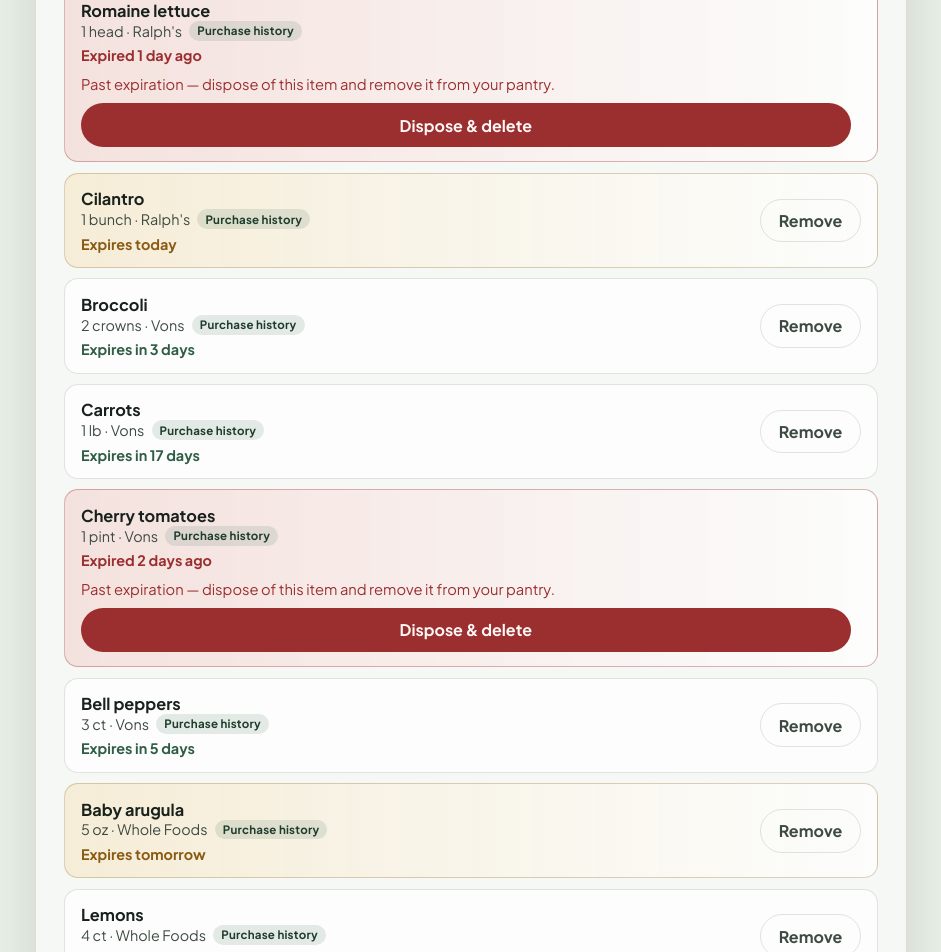
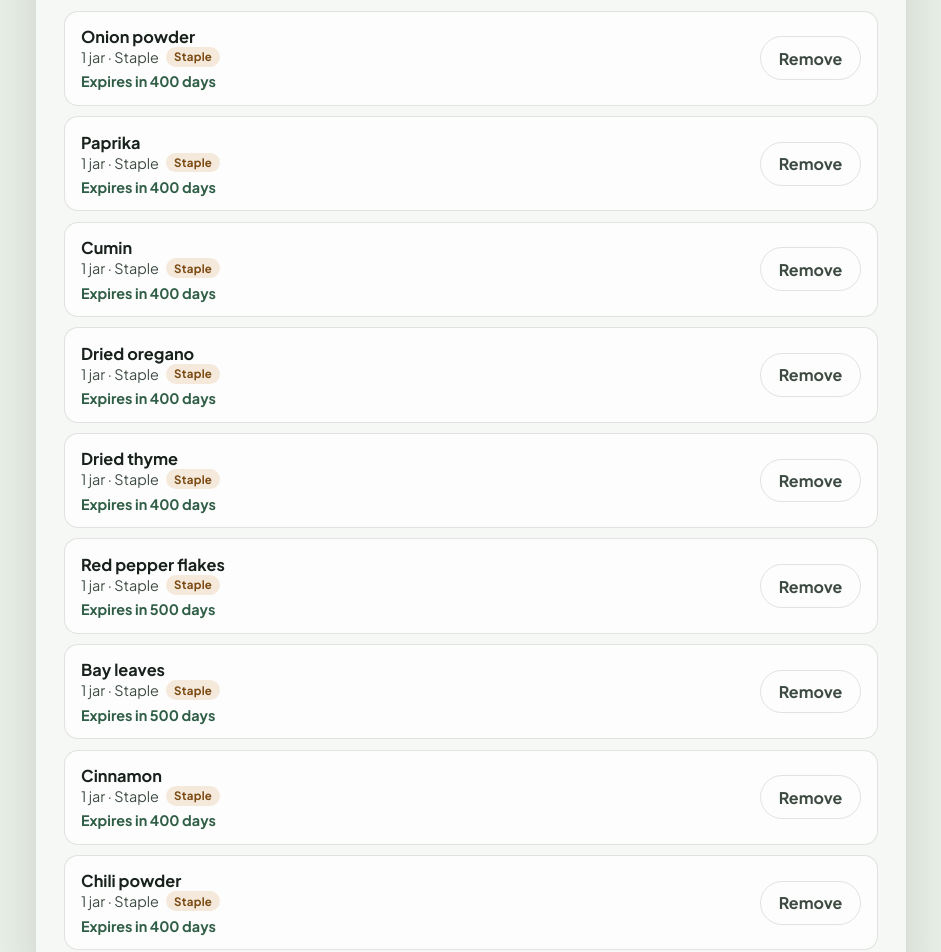
Before and after one commit to mikelee1991-del/Cook, a React (Vite) app: page / in a window 1280 px wide. Shown: the part 1560-2512 px from the top of the page, without its empty margins (169-1110 px from the left). Built offline with nearby package versions, Linux system fonts and the light colour scheme.

Commit message:
Remove guessed purchase history; seed only basic spices
Pantry no longer invents Ralph's/Vons/Whole Foods items. Initial
inventory is spices only, with a bumped localStorage key so old fake
data is not reused.

Co-authored-by: mikelee1991-del <mikelee1991-del@users.noreply.github.com>

```diff
--- a/src/App.tsx
+++ b/src/App.tsx
@@ -109,8 +109,8 @@ export default function App() {
 
       <footer className="footer">
         <p>
-          Pantry and saves persist in this browser. Purchase-history and NYT saved recipes are
-          starter seeds until live exports are connected.
+          Pantry and saves persist in this browser. Only basic spices are auto-loaded — store
+          purchase history is never invented.
         </p>
       </footer>
     </div>
--- a/src/data/pantrySeed.ts
+++ b/src/data/pantrySeed.ts
@@ -1,61 +1,48 @@
 import type { CatalogItem, PantryItem } from '../types';
 
-/** Common grocery items for search / add (multi-store). */
+/** Catalog for search-when-adding only — never auto-added to the pantry. */
 export const groceryCatalog: CatalogItem[] = [
-  { name: 'Chicken thighs', store: "Ralph's", section: 'refrigerated', defaultDaysToExpire: 4 },
-  { name: 'Chicken breast', store: 'Vons', section: 'refrigerated', defaultDaysToExpire: 3 },
-  { name: 'Ground turkey', store: "Ralph's", section: 'refrigerated', defaultDaysToExpire: 2 },
-  { name: 'Salmon fillet', store: 'Whole Foods', section: 'refrigerated', defaultDaysToExpire: 2 },
-  { name: 'Eggs', store: "Ralph's", section: 'refrigerated', defaultDaysToExpire: 21 },
-  { name: 'Whole milk', store: 'Vons', section: 'refrigerated', defaultDaysToExpire: 10 },
-  { name: 'Greek yogurt', store: 'Whole Foods', section: 'refrigerated', defaultDaysToExpire: 14 },
-  { name: 'Butter', store: "Ralph's", section: 'refrigerated', defaultDaysToExpire: 45 },
-  { name: 'Cheddar cheese', store: 'Vons', section: 'refrigerated', defaultDaysToExpire: 28 },
-  { name: 'Parmesan', store: 'Whole Foods', section: 'refrigerated', defaultDaysToExpire: 60 },
-  { name: 'Heavy cream', store: "Ralph's", section: 'refrigerated', defaultDaysToExpire: 14 },
-  { name: 'Tofu firm', store: 'Whole Foods', section: 'refrigerated', defaultDaysToExpire: 10 },
-  { name: 'Bacon', store: "Ralph's", section: 'refrigerated', defaultDaysToExpire: 7 },
-  { name: 'Italian sausage', store: 'Vons', section: 'refrigerated', defaultDaysToExpire: 4 },
-  { name: 'Spinach', store: 'Whole Foods', section: 'fresh', defaultDaysToExpire: 5 },
-  { name: 'Baby arugula', store: 'Whole Foods', section: 'fresh', defaultDaysToExpire: 4 },
-  { name: 'Romaine lettuce', store: "Ralph's", section: 'fresh', defaultDaysToExpire: 6 },
-  { name: 'Broccoli', store: 'Vons', section: 'fresh', defaultDaysToExpire: 7 },
-  { name: 'Cauliflower', store: "Ralph's", section: 'fresh', defaultDaysToExpire: 8 },
-  { name: 'Carrots', store: 'Vons', section: 'fresh', defaultDaysToExpire: 21 },
-  { name: 'Celery', store: "Ralph's", section: 'fresh', defaultDaysToExpire: 10 },
-  { name: 'Yellow onion', store: "Ralph's", section: 'fresh', defaultDaysToExpire: 30 },
-  { name: 'Garlic', store: 'Vons', section: 'fresh', defaultDaysToExpire: 30 },
-  { name: 'Ginger', store: 'Whole Foods', section: 'fresh', defaultDaysToExpire: 14 },
-  { name: 'Lemons', store: 'Whole Foods', section: 'fresh', defaultDaysToExpire: 14 },
-  { name: 'Limes', store: "Ralph's", section: 'fresh', defaultDaysToExpire: 14 },
-  { name: 'Avocados', store: 'Whole Foods', section: 'fresh', defaultDaysToExpire: 5 },
-  { name: 'Cherry tomatoes', store: 'Vons', section: 'fresh', defaultDaysToExpire: 7 },
-  { name: 'Roma tomatoes', store: "Ralph's", section: 'fresh', defaultDaysToExpire: 8 },
-  { name: 'Bell peppers', store: 'Vons', section: 'fresh', defaultDaysToExpire: 8 },
-  { name: 'Zucchini', store: 'Whole Foods', section: 'fresh', defaultDaysToExpire: 6 },
-  { name: 'Russet potatoes', store: "Ralph's", section: 'fresh', defaultDaysToExpire: 21 },
-  { name: 'Sweet potatoes', store: 'Vons', section: 'fresh', defaultDaysToExpire: 21 },
-  { name: 'Fresh basil', store: 'Whole Foods', section: 'fresh', defaultDaysToExpire: 5 },
-  { name: 'Cilantro', store: "Ralph's", section: 'fresh', defaultDaysToExpire: 5 },
-  { name: 'Parsley', store: 'Vons', section: 'fresh', defaultDaysToExpire: 6 },
-  { name: 'Mushrooms', store: 'Whole Foods', section: 'fresh', defaultDaysToExpire: 5 },
-  { name: 'Green beans', store: "Ralph's", section: 'fresh', defaultDaysToExpire: 6 },
-  { name: 'Frozen peas', store: 'Vons', section: 'frozen', defaultDaysToExpire: 180 },
-  { name: 'Frozen spinach', store: "Ralph's", section: 'frozen', defaultDaysToExpire: 180 },
-  { name: 'Frozen shrimp', store: 'Whole Foods', section: 'frozen', defaultDaysToExpire: 120 },
-  { name: 'Pizza dough', store: "Trader Joe's", section: 'refrigerated', defaultDaysToExpire: 5 },
-  { name: 'Sourdough bread', store: 'Whole Foods', section: 'fresh', defaultDaysToExpire: 4 },
-  { name: 'Flour tortillas', store: "Ralph's", section: 'refrigerated', defaultDaysToExpire: 14 },
-  { name: 'Jasmine rice', store: 'Costco', section: 'dry', defaultDaysToExpire: 365 },
-  { name: 'Pasta penne', store: "Ralph's", section: 'dry', defaultDaysToExpire: 730 },
-  { name: 'Canned chickpeas', store: 'Vons', section: 'dry', defaultDaysToExpire: 730 },
-  { name: 'Canned black beans', store: "Ralph's", section: 'dry', defaultDaysToExpire: 730 },
-  { name: 'Coconut milk', store: 'Whole Foods', section: 'dry', defaultDaysToExpire: 365 },
-  { name: 'Soy sauce', store: "Trader Joe's", section: 'dry', defaultDaysToExpire: 730 },
-  { name: 'Olive oil', store: 'Costco', section: 'dry', defaultDaysToExpire: 540 },
-  { name: 'Sesame oil', store: 'Whole Foods', section: 'dry', defaultDaysToExpire: 365 },
-  { name: 'Hot sauce', store: "Ralph's", section: 'dry', defaultDaysToExpire: 730 },
-  { name: 'Peanut butter', store: 'Vons', section: 'dry', defaultDaysToExpire: 365 },
+  { name: 'Chicken thighs', store: 'Other', section: 'refrigerated', defaultDaysToExpire: 4 },
+  { name: 'Chicken breast', store: 'Other', section: 'refrigerated', defaultDaysToExpire: 3 },
+  { name: 'Ground turkey', store: 'Other', section: 'refrigerated', defaultDaysToExpire: 2 },
+  { name: 'Salmon fillet', store: 'Other', section: 'refrigerated', defaultDaysToExpire: 2 },
+  { name: 'Eggs', store: 'Other', section: 'refrigerated', defaultDaysToExpire: 21 },
+  { name: 'Whole milk', store: 'Other', section: 'refrigerated', defaultDaysToExpire: 10 },
+  { name: 'Greek yogurt', store: 'Other', section: 'refrigerated', defaultDaysToExpire: 14 },
+  { name: 'Butter', store: 'Other', section: 'refrigerated', defaultDaysToExpire: 45 },
+  { name: 'Cheddar cheese', store: 'Other', section: 'refrigerated', defaultDaysToExpire: 28 },
+  { name: 'Parmesan', store: 'Other', section: 'refrigerated', defaultDaysToExpire: 60 },
+  { name: 'Heavy cream', store: 'Other', section: 'refrigerated', defaultDaysToExpire: 14 },
+  { name: 'Spinach', store: 'Other', section: 'fresh', defaultDaysToExpire: 5 },
+  { name: 'Baby arugula', store: 'Other', section: 'fresh', defaultDaysToExpire: 4 },
+  { name: 'Romaine lettuce', store: 'Other', section: 'fresh', defaultDaysToExpire: 6 },
+  { name: 'Broccoli', store: 'Other', section: 'fresh', defaultDaysToExpire: 7 },
+  { name: 'Carrots', store: 'Other', section: 'fresh', defaultDaysToExpire: 21 },
+  { name: 'Yellow onion', store: 'Other', section: 'fresh', defaultDaysToExpire: 30 },
+  { name: 'Garlic', store: 'Other', section: 'fresh', defaultDaysToExpire: 30 },
+  { name: 'Ginger', store: 'Other', section: 'fresh', defaultDaysToExpire: 14 },
+  { name: 'Lemons', store: 'Other', section: 'fresh', defaultDaysToExpire: 14 },
+  { name: 'Limes', store: 'Other', section: 'fresh', defaultDaysToExpire: 14 },
+  { name: 'Avocados', store: 'Other', section: 'fresh', defaultDaysToExpire: 5 },
+  { name: 'Cherry tomatoes', store: 'Other', section: 'fresh', defaultDaysToExpire: 7 },
+  { name: 'Bell peppers', store: 'Other', section: 'fresh', defaultDaysToExpire: 8 },
+  { name: 'Fresh basil', store: 'Other', section: 'fresh', defaultDaysToExpire: 5 },
+  { name: 'Cilantro', store: 'Other', section: 'fresh', defaultDaysToExpire: 5 },
+  { name: 'Parsley', store: 'Other', section: 'fresh', defaultDaysToExpire: 6 },
+  { name: 'Mushrooms', store: 'Other', section: 'fresh', defaultDaysToExpire: 5 },
+  { name: 'Frozen peas', store: 'Other', section: 'frozen', defaultDaysToExpire: 180 },
+  { name: 'Sourdough bread', store: 'Other', section: 'fresh', defaultDaysToExpire: 4 },
+  { name: 'Flour tortillas', store: 'Other', section: 'refrigerated', defaultDaysToExpire: 14 },
+  { name: 'Jasmine rice', store: 'Other', section: 'dry', defaultDaysToExpire: 365 },
+  { name: 'Pasta penne', store: 'Other', section: 'dry', defaultDaysToExpire: 730 },
+  { name: 'Canned chickpeas', store: 'Other', section: 'dry', defaultDaysToExpire: 730 },
+  { name: 'Canned black beans', store: 'Other', section: 'dry', defaultDaysToExpire: 730 },
+  { name: 'Coconut milk', store: 'Other', section: 'dry', defaultDaysToExpire: 365 },
+  { name: 'Soy sauce', store: 'Other', section: 'dry', defaultDaysToExpire: 730 },
+  { name: 'Olive oil', store: 'Other', section: 'dry', defaultDaysToExpire: 540 },
+  { name: 'Sesame oil', store: 'Other', section: 'dry', defaultDaysToExpire: 365 },
+  { name: 'Hot sauce', store: 'Other', section: 'dry', defaultDaysToExpire: 730 },
+  { name: 'Peanut butter', store: 'Other', section: 'dry', defaultDaysToExpire: 365 },
 ];
 
 function daysFromToday(offset: number): string {
@@ -70,321 +57,11 @@ function id(prefix: string, n: number): string {
 }
 
 /**
- * Seeded from typical Ralph's / Vons / Whole Foods purchase patterns.
- * Replace with a real export when available — live store APIs are not connected.
+ * Only basic spices are seeded. Purchase-history items are never invented —
+ * they must come from a real store export or authenticated fetch.
  */
-export function createPurchaseHistorySeed(): PantryItem[] {
-  return [
-    // Ralph's
-    {
-      id: id('ralph', 1),
-      name: 'Chicken thighs',
-      store: "Ralph's",
-      section: 'refrigerated',
-      quantity: '2 lb',
-      purchasedAt: daysFromToday(-2),
-      expiresAt: daysFromToday(2),
-      fromPurchaseHistory: true,
-    },
-    {
-      id: id('ralph', 2),
-      name: 'Eggs',
-      store: "Ralph's",
-      section: 'refrigerated',
-      quantity: '1 dozen',
-      purchasedAt: daysFromToday(-5),
-      expiresAt: daysFromToday(16),
-      fromPurchaseHistory: true,
-    },
-    {
-      id: id('ralph', 3),
-      name: 'Butter',
-      store: "Ralph's",
-      section: 'refrigerated',
-      quantity: '1 lb',
-      purchasedAt: daysFromToday(-8),
-      expiresAt: daysFromToday(37),
-      fromPurchaseHistory: true,
-    },
-    {
-      id: id('ralph', 4),
-      name: 'Yellow onion',
-      store: "Ralph's",
-      section: 'fresh',
-      quantity: '3 ct',
-      purchasedAt: daysFromToday(-4),
-      expiresAt: daysFromToday(26),
-      fromPurchaseHistory: true,
-    },
-    {
-      id: id('ralph', 5),
-      name: 'Garlic',
-      store: "Ralph's",
-      section: 'fresh',
-      quantity: '1 head',
-      purchasedAt: daysFromToday(-4),
-      expiresAt: daysFromToday(26),
-      fromPurchaseHistory: true,
-    },
-    {
-      id: id('ralph', 6),
-      name: 'Romaine lettuce',
-      store: "Ralph's",
-      section: 'fresh',
-      quantity: '1 head',
-      purchasedAt: daysFromToday(-6),
-      expiresAt: daysFromToday(-1),
-      fromPurchaseHistory: true,
-    },
-    {
-      id: id('ralph', 7),
-      name: 'Pasta penne',
-      store: "Ralph's",
-      section: 'dry',
-      quantity: '1 lb',
-      purchasedAt: daysFromToday(-20),
-      expiresAt: daysFromToday(700),
-      fromPurchaseHistory: true,
-    },
-    {
-      id: id('ralph', 8),
-      name: 'Canned black beans',
-      store: "Ralph's",
-      section: 'dry',
-      quantity: '2 cans',
-      purchasedAt: daysFromToday(-20),
-      expiresAt: daysFromToday(700),
-      fromPurchaseHistory: true,
-    },
-    {
-      id: id('ralph', 9),
-      name: 'Flour tortillas',
-      store: "Ralph's",
-      section: 'refrigerated',
-      quantity: '10 ct',
-      purchasedAt: daysFromToday(-3),
-      expiresAt: daysFromToday(11),
-      fromPurchaseHistory: true,
-    },
-    {
-      id: id('ralph', 10),
-      name: 'Cilantro',
-      store: "Ralph's",
-      section: 'fresh',
-      quantity: '1 bunch',
-      purchasedAt: daysFromToday(-5),
-      expiresAt: daysFromToday(0),
-      fromPurchaseHistory: true,
-    },
-
-    // Vons
-    {
-      id: id('vons', 1),
-      name: 'Ground turkey',
-      store: 'Vons',
-      section: 'refrigerated',
-      quantity: '1 lb',
-      purchasedAt: daysFromToday(-1),
-      expiresAt: daysFromToday(1),
-      fromPurchaseHistory: true,
-    },
-    {
-      id: id('vons', 2),
-      name: 'Whole milk',
-      store: 'Vons',
-      section: 'refrigerated',
-      quantity: '1/2 gal',
-      purchasedAt: daysFromToday(-3),
-      expiresAt: daysFromToday(7),
-      fromPurchaseHistory: true,
-    },
-    {
-      id: id('vons', 3),
-      name: 'Cheddar cheese',
-      store: 'Vons',
-      section: 'refrigerated',
-      quantity: '8 oz',
-      purchasedAt: daysFromToday(-7),
-      expiresAt: daysFromToday(21),
-      fromPurchaseHistory: true,
-    },
-    {
-      id: id('vons', 4),
-      name: 'Broccoli',
-      store: 'Vons',
-      section: 'fresh',
-      quantity: '2 crowns',
-      purchasedAt: daysFromToday(-4),
-      expiresAt: daysFromToday(3),
-      fromPurchaseHistory: true,
-    },
-    {
-      id: id('vons', 5),
-      name: 'Carrots',
-      store: 'Vons',
-      section: 'fresh',
-      quantity: '1 lb',
-      purchasedAt: daysFromToday(-4),
-      expiresAt: daysFromToday(17),
-      fromPurchaseHistory: true,
-    },
-    {
-      id: id('vons', 6),
-      name: 'Cherry tomatoes',
-      store: 'Vons',
-      section: 'fresh',
-      quantity: '1 pint',
-      purchasedAt: daysFromToday(-9),
-      expiresAt: daysFromToday(-2),
-      fromPurchaseHistory: true,
-    },
-    {
-      id: id('vons', 7),
-      name: 'Bell peppers',
-      store: 'Vons',
-      section: 'fresh',
-      quantity: '3 ct',
-      purchasedAt: daysFromToday(-3),
-      expiresAt: daysFromToday(5),
-      fromPurchaseHistory: true,
-    },
-    {
-      id: id('vons', 8),
-      name: 'Frozen peas',
-      store: 'Vons',
-      section: 'frozen',
-      quantity: '1 bag',
-      purchasedAt: daysFromToday(-30),
-      expiresAt: daysFromToday(150),
-      fromPurchaseHistory: true,
-    },
-    {
-      id: id('vons', 9),
-      name: 'Canned chickpeas',
-      store: 'Vons',
-      section: 'dry',
-      quantity: '2 cans',
-      purchasedAt: daysFromToday(-40),
-      expiresAt: daysFromToday(690),
-      fromPurchaseHistory: true,
-    },
-
-    // Whole Foods
-    {
-      id: id('wf', 1),
-      name: 'Salmon fillet',
-      store: 'Whole Foods',
-      section: 'refrigerated',
-      quantity: '1 lb',
-      purchasedAt: daysFromToday(-1),
-      expiresAt: daysFromToday(1),
-      fromPurchaseHistory: true,
-    },
-    {
-      id: id('wf', 2),
-      name: 'Greek yogurt',
-      store: 'Whole Foods',
-      section: 'refrigerated',
-      quantity: '32 oz',
-      purchasedAt: daysFromToday(-6),
-      expiresAt: daysFromToday(8),
-      fromPurchaseHistory: true,
-    },
-    {
-      id: id('wf', 3),
-      name: 'Baby arugula',
-      store: 'Whole Foods',
-      section: 'fresh',
-      quantity: '5 oz',
-      purchasedAt: daysFromToday(-3),
-      expiresAt: daysFromToday(1),
-      fromPurchaseHistory: true,
-    },
-    {
-      id: id('wf', 4),
-      name: 'Lemons',
-      store: 'Whole Foods',
-      section: 'fresh',
-      quantity: '4 ct',
-      purchasedAt: daysFromToday(-5),
-      expiresAt: daysFromToday(9),
-      fromPurchaseHistory: true,
-    },
-    {
-      id: id('wf', 5),
-      name: 'Avocados',
-      store: 'Whole Foods',
-      section: 'fresh',
-      quantity: '3 ct',
-      purchasedAt: daysFromToday(-4),
-      expiresAt: daysFromToday(1),
-      fromPurchaseHistory: true,
-    },
-    {
-      id: id('wf', 6),
-      name: 'Fresh basil',
-      store: 'Whole Foods',
-      section: 'fresh',
-      quantity: '1 bunch',
-      purchasedAt: daysFromToday(-2),
-      expiresAt: daysFromToday(3),
-      fromPurchaseHistory: true,
-    },
-    {
-      id: id('wf', 7),
-      name: 'Mushrooms',
-      store: 'Whole Foods',
-      section: 'fresh',
-      quantity: '8 oz',
-      purchasedAt: daysFromToday(-8),
-      expiresAt: daysFromToday(-3),
-      fromPurchaseHistory: true,
-    },
-    {
-      id: id('wf', 8),
-      name: 'Parmesan',
-      store: 'Whole Foods',
-      section: 'refrigerated',
-      quantity: '6 oz',
-      purchasedAt: daysFromToday(-12),
-      expiresAt: daysFromToday(48),
-      fromPurchaseHistory: true,
-    },
-    {
-      id: id('wf', 9),
-      name: 'Spinach',
-      store: 'Whole Foods',
-      section: 'fresh',
-      quantity: '1 bag',
-      purchasedAt: daysFromToday(-2),
-      expiresAt: daysFromToday(3),
-      fromPurchaseHistory: true,
-    },
-    {
-      id: id('wf', 10),
-      name: 'Sourdough bread',
-      store: 'Whole Foods',
-      section: 'fresh',
-      quantity: '1 loaf',
-      purchasedAt: daysFromToday(-3),
-      expiresAt: daysFromToday(1),
-      fromPurchaseHistory: true,
-    },
-  ];
-}
-
-/** Dry-goods staples — always seeded; user can delete. */
-export function createDryGoodsStaples(): PantryItem[] {
-  const staples: Omit<PantryItem, 'id'>[] = [
-    {
-      name: 'Olive oil',
-      store: 'Staple',
-      section: 'dry',
-      quantity: '1 bottle',
-      purchasedAt: daysFromToday(-90),
-      expiresAt: daysFromToday(450),
-      isStaple: true,
-    },
+export function createBasicSpices(): PantryItem[] {
+  const spices: Omit<PantryItem, 'id'>[] = [
     {
       name: 'Kosher salt',
       store: 'Staple',
@@ -404,65 +81,29 @@ export function createDryGoodsStaples(): PantryItem[] {
       isStaple: true,
     },
     {
-      name: 'All-purpose flour',
-      store: 'Staple',
-      section: 'dry',
-      quantity: '5 lb',
-      purchasedAt: daysFromToday(-60),
-      expiresAt: daysFromToday(300),
-      isStaple: true,
-    },
-    {
-      name: 'Granulated sugar',
-      store: 'Staple',
-      section: 'dry',
-      quantity: '4 lb',
-      purchasedAt: daysFromToday(-60),
-      expiresAt: daysFromToday(900),
-      isStaple: true,
-    },
-    {
-      name: 'Jasmine rice',
-      store: 'Staple',
-      section: 'dry',
-      quantity: '5 lb',
-      purchasedAt: daysFromToday(-45),
-      expiresAt: daysFromToday(320),
-      isStaple: true,
-    },
-    {
-      name: 'Chicken stock',
-      store: 'Staple',
-      section: 'dry',
-      quantity: '4 cartons',
-      purchasedAt: daysFromToday(-30),
-      expiresAt: daysFromToday(300),
-      isStaple: true,
-    },
-    {
-      name: 'Soy sauce',
-      store: 'Staple',
-      section: 'dry',
-      quantity: '1 bottle',
-      purchasedAt: daysFromToday(-100),
-      expiresAt: daysFromToday(600),
-      isStaple: true,
-    },
-    {
-      name: 'Red pepper flakes',
+      name: 'Garlic powder',
       store: 'Staple',
       section: 'dry',
       quantity: '1 jar',
       purchasedAt: daysFromToday(-200),
-      expiresAt: daysFromToday(500),
+      expiresAt: daysFromToday(400),
       isStaple: true,
     },
     {
-      name: 'Dried oregano',
+      name: 'Onion powder',
       store: 'Staple',
       section: 'dry',
       quantity: '1 jar',
       purchasedAt: daysFromToday(-200),
+      expiresAt: daysFromToday(400),
+      isStaple: true,
+    },
+    {
+      name: 'Paprika',
+      store: 'Staple',
+      section: 'dry',
+      quantity: '1 jar',
+      purchasedAt: daysFromToday(-180),
       expiresAt: daysFromToday(400),
       isStaple: true,
     },
@@ -476,7 +117,52 @@ export function createDryGoodsStaples(): PantryItem[] {
       isStaple: true,
     },
     {
-      name: 'Paprika',
+      name: 'Dried oregano',
+      store: 'Staple',
+      section: 'dry',
+      quantity: '1 jar',
+      purchasedAt: daysFromToday(-200),
+      expiresAt: daysFromToday(400),
+      isStaple: true,
+    },
+    {
+      name: 'Dried thyme',
+      store: 'Staple',
+      section: 'dry',
+      quantity: '1 jar',
+      purchasedAt: daysFromToday(-200),
+      expiresAt: daysFromToday(400),
+      isStaple: true,
+    },
+    {
+      name: 'Red pepper flakes',
+      store: 'Staple',
+      section: 'dry',
+      quantity: '1 jar',
+      purchasedAt: daysFromToday(-200),
+      expiresAt: daysFromToday(500),
+      isStaple: true,
+    },
+    {
+      name: 'Bay leaves',
+      store: 'Staple',
+      section: 'dry',
+      quantity: '1 jar',
+      purchasedAt: daysFromToday(-200),
+      expiresAt: daysFromToday(500),
+      isStaple: true,
+    },
+    {
+      name: 'Cinnamon',
+      store: 'Staple',
+      section: 'dry',
+      quantity: '1 jar',
+      purchasedAt: daysFromToday(-200),
+      expiresAt: daysFromToday(400),
+      isStaple: true,
+    },
+    {
+      name: 'Chili powder',
       store: 'Staple',
       section: 'dry',
       quantity: '1 jar',
@@ -484,65 +170,21 @@ export function createDryGoodsStaples(): PantryItem[] {
       expiresAt: daysFromToday(400),
       isStaple: true,
     },
-    {
-      name: 'Baking powder',
-      store: 'Staple',
-      section: 'dry',
-      quantity: '1 can',
-      purchasedAt: daysFromToday(-150),
-      expiresAt: daysFromToday(200),
-      isStaple: true,
-    },
-    {
-      name: 'Honey',
-      store: 'Staple',
-      section: 'dry',
-      quantity: '1 jar',
-      purchasedAt: daysFromToday(-90),
-      expiresAt: daysFromToday(900),
-      isStaple: true,
-    },
-    {
-      name: 'Dijon mustard',
-      store: 'Staple',
-      section: 'dry',
-      quantity: '1 jar',
-      purchasedAt: daysFromToday(-50),
-      expiresAt: daysFromToday(300),
-      isStaple: true,
-    },
-    {
-      name: 'Apple cider vinegar',
-      store: 'Staple',
-      section: 'dry',
-      quantity: '1 bottle',
-      purchasedAt: daysFromToday(-100),
-      expiresAt: daysFromToday(600),
-      isStaple: true,
-    },
-    {
-      name: 'Canned diced tomatoes',
-      store: 'Staple',
-      section: 'dry',
-      quantity: '3 cans',
-      purchasedAt: daysFromToday(-40),
-      expiresAt: daysFromToday(600),
-      isStaple: true,
-    },
-    {
-      name: 'Garlic powder',
-      store: 'Staple',
-      section: 'dry',
-      quantity: '1 jar',
-      purchasedAt: daysFromToday(-200),
-      expiresAt: daysFromToday(400),
-      isStaple: true,
-    },
   ];
 
-  return staples.map((s, i) => ({ ...s, id: id('staple', i + 1) }));
+  return spices.map((s, i) => ({ ...s, id: id('spice', i + 1) }));
+}
+
+/** @deprecated Use createBasicSpices — no purchase history is invented. */
+export function createPurchaseHistorySeed(): PantryItem[] {
+  return [];
+}
+
+/** @deprecated Non-spice staples are no longer auto-seeded. */
+export function createDryGoodsStaples(): PantryItem[] {
+  return createBasicSpices();
 }
 
 export function createInitialPantry(): PantryItem[] {
-  return [...createPurchaseHistorySeed(), ...createDryGoodsStaples()];
+  return createBasicSpices();
 }
--- a/src/hooks/usePantry.ts
+++ b/src/hooks/usePantry.ts
@@ -3,14 +3,14 @@ import { createInitialPantry } from '../data/pantrySeed';
 import type { CatalogItem, PantryItem, Store, PantrySection } from '../types';
 import { todayISO, uid } from '../lib/pantryUtils';
 
-const STORAGE_KEY = 'supper-pantry-v1';
+const STORAGE_KEY = 'supper-pantry-v2';
 
 function loadPantry(): PantryItem[] {
   try {
     const raw = localStorage.getItem(STORAGE_KEY);
     if (!raw) return createInitialPantry();
     const parsed = JSON.parse(raw) as PantryItem[];
-    if (!Array.isArray(parsed) || parsed.length === 0) return createInitialPantry();
+    if (!Array.isArray(parsed)) return createInitialPantry();
     return parsed;
   } catch {
     return createInitialPantry();
```
Also changed, not shown: src/components/PantryTab.tsx (+4 -3 lines), 1 other file (tests, documents, lock files or other folders).
